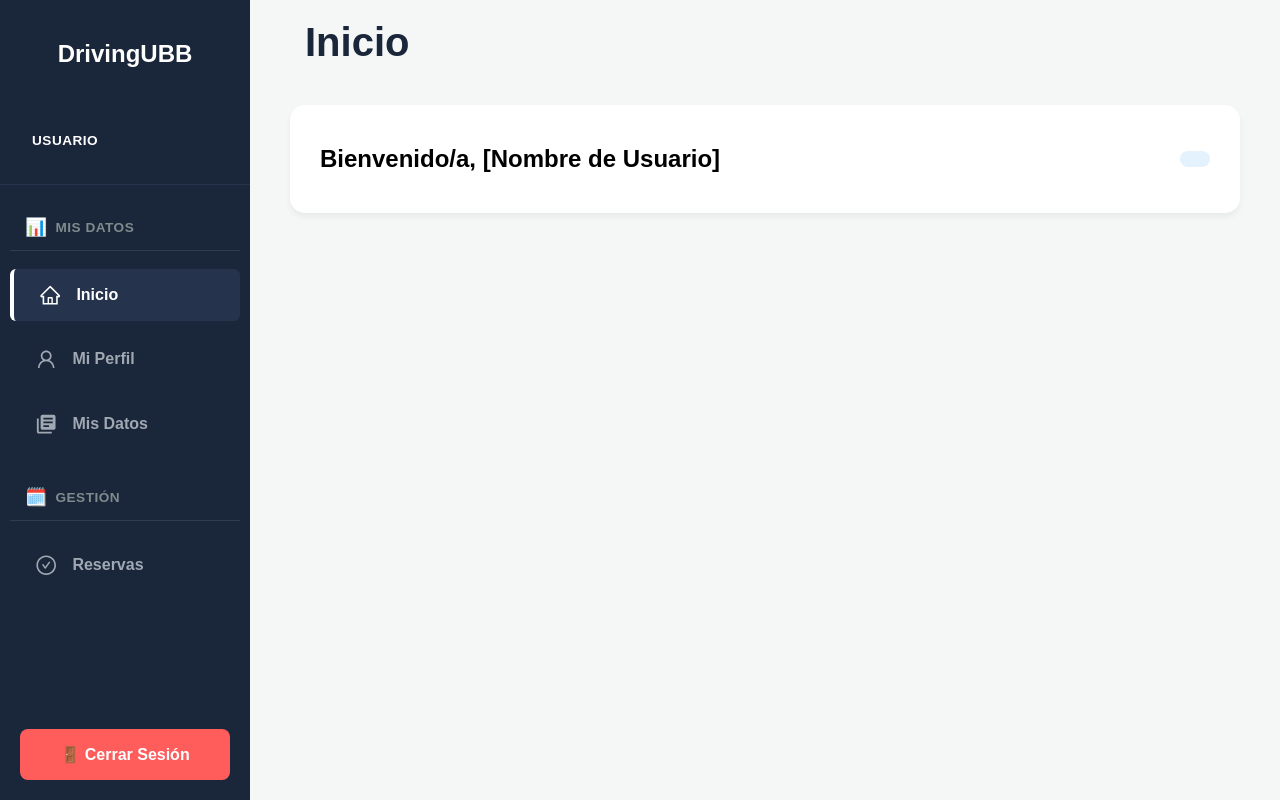
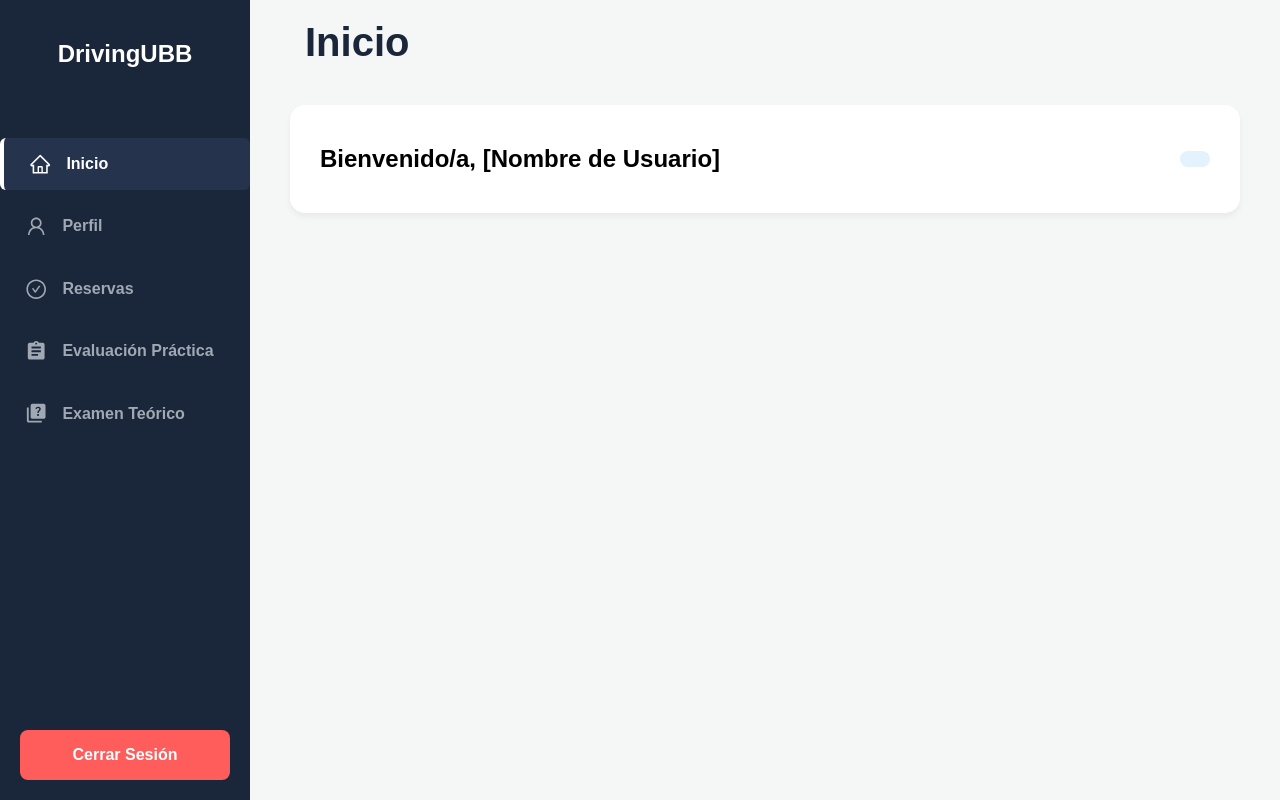
Before and after one commit to VictoRvs23/DrivingUBB, a React (Vite) app in the folder frontend/: page /home in a window 1280 px wide. Built offline with nearby package versions, Linux system fonts and the light colour scheme; sample sign-in values are in the browser's storage.

Commit message:
cambios en sidebar, añadido evaluacion practica junto a la sidebar y cambios en su presentacion

```diff
--- a/frontend/src/components/Sidebar.jsx
+++ b/frontend/src/components/Sidebar.jsx
@@ -3,9 +3,7 @@ import { useNavigate, useLocation } from 'react-router-dom';
 import { useAuth } from '../context/AuthContext';
 import { VscGitPullRequestNewChanges } from "react-icons/vsc";
 import { AiOutlineHome, AiOutlineUser, AiOutlineCheckCircle, AiOutlineMenu, AiOutlineClose } from "react-icons/ai";
-import { MdAssignment, MdQuiz, MdLibraryBooks } from 'react-icons/md';
-import { FiSettings } from 'react-icons/fi';
-import { BsGear } from 'react-icons/bs';
+import { MdAssignment, MdQuiz } from 'react-icons/md';
 import '../styles/Sidebar.css';
 
 const Sidebar = () => {
@@ -14,82 +12,41 @@ const Sidebar = () => {
     const location = useLocation();
     const [isOpen, setIsOpen] = useState(false);
 
-    // Secciones organizadas
-    const menuSections = [
-        {
-            title: 'MIS DATOS',
-            icon: '📊',
-            items: [
+    const menuItems = [
         { name: 'Inicio', icon: <AiOutlineHome />, path: '/home' },
-                { name: 'Mi Perfil', icon: <AiOutlineUser />, path: '/profile' },
-                { name: 'Mis Datos', icon: <MdLibraryBooks />, path: '/my-data' }
-            ]
-        },
-        {
-            title: 'EVALUACIONES',
-            icon: '📚',
-            condition: user?.role === 'alumno' || user?.role === 'instructor',
-            items: [
-                { name: 'Examen Teórico', icon: <MdQuiz />, path: '/examenteorico' },
+        { name: 'Perfil', icon: <AiOutlineUser />, path: '/profile' },
+        { name: 'Reservas', icon: <AiOutlineCheckCircle />, path: '/reservas' },
         { name: 'Evaluación Práctica', icon: <MdAssignment />, path: '/evaluacionpractica' },
-                { name: 'Mis Resultados', icon: <BsGear />, path: '/my-results' }
-            ]
-        },
-        {
-            title: 'GESTIÓN',
-            icon: '🗓️',
-            items: [
-                { name: 'Reservas', icon: <AiOutlineCheckCircle />, path: '/reservas' }
-            ]
-        },
-        {
-            title: 'ADMINISTRACIÓN',
-            icon: '⚙️',
-            condition: user?.role === 'secretaria',
-            items: [
-                { name: 'Solicitudes Pendientes', icon: <VscGitPullRequestNewChanges />, path: '/admin/pending' },
-                { name: 'Crear Preguntas', icon: <FiSettings />, path: '/admin/create-questions' }
-            ]
+        { name: 'Examen Teórico', icon: <MdQuiz />, path: '/examenteorico' }
+    ];
+
+    if (user?.role === 'secretaria') {
+        menuItems.push({
+            name: 'Solicitudes',
+            icon: <VscGitPullRequestNewChanges />,
+            path: '/admin/pending'
+        });
     }
-    ];
 
     const toggleMenu = () => setIsOpen(!isOpen);
 
     return (
         <>
+            {/* un boton para ocultar o mostrar la sidebar */}
             <button className="mobile-nav-toggle" onClick={toggleMenu}>
                 {isOpen ? <AiOutlineClose /> : <AiOutlineMenu />}
             </button>
 
+            {/* cosas para el celular, solo es una prueba */}
             {isOpen && <div className="sidebar-overlay" onClick={toggleMenu}></div>}
 
             <div className={`sidebar ${isOpen ? 'open' : ''}`}>
-                {/* Header mejorado con badge de rol */}
-                <div className="sidebar-header">
-                    <h2 className="sidebar-logo">DrivingUBB</h2>
-                    <div className="user-info">
-                        <span className="user-name">{user?.nombre || 'Usuario'}</span>
-                        <span className={`role-badge role-${user?.role}`}>
-                            {user?.role === 'alumno' ? '👤 Alumno' :
-                             user?.role === 'secretaria' ? '⚙️ Admin' :
-                             user?.role === 'instructor' ? '🚗 Instructor' : 'Usuario'}
-                        </span>
-                    </div>
+                <div className="sidebar-logo">
+                    <h2>DrivingUBB</h2>
                 </div>
 
                 <nav className="sidebar-nav">
-                    {menuSections.map((section, idx) => {
-                        // Mostrar sección solo si cumple condición (o no tiene condición = siempre mostrar)
-                        if (section.condition === false) return null;
-
-                        return (
-                            <div key={idx} className="nav-section">
-                                <div className="section-title">
-                                    <span className="section-icon">{section.icon}</span>
-                                    <span>{section.title}</span>
-                                </div>
-                                <div className="section-items">
-                                    {section.items.map((item) => (
+                    {menuItems.map((item) => (
                         <button
                             key={item.name}
                             className={`nav-item ${location.pathname === item.path ? 'active' : ''}`}
@@ -102,15 +59,11 @@ const Sidebar = () => {
                             <span className="sidebar-text">{item.name}</span>
                         </button>
                     ))}
-                                </div>
-                            </div>
-                        );
-                    })}
                 </nav>
 
                 <div className="sidebar-footer">
                     <button className="btn-logout" onClick={() => { logout(); navigate('/login'); }}>
-                        🚪 Cerrar Sesión
+                        Cerrar Sesión
                     </button>
                 </div>
             </div>
--- a/frontend/src/pages/EvaluacionPractica.jsx
+++ b/frontend/src/pages/EvaluacionPractica.jsx
@@ -1,4 +1,5 @@
 import {useState} from "react";
+import Sidebar from "../components/Sidebar.jsx";
 import { useAuth } from "../context/AuthContext";
 import {
     crearEvaluacionRequest,
@@ -6,6 +7,7 @@ import {
     finalizarEvaluacionRequest,
 } from "../services/evaluacionpractica.service.js";
 import "../styles/EvaluacionPractica.css";
+import "../styles/Home.css";
 
 const EvaluacionPractica = () => {
     const { user } = useAuth(); // ✅ Traer datos del usuario autenticado
@@ -138,8 +140,13 @@ const handleFinalizarEvaluacion=async(e)=>{
 };
 
     return(
+    <div className="dashboard-layout">
+    <Sidebar />
+    <main className="main-content">
+        <header className="content-header">
+            <h1>Evaluacion Practica</h1>
+        </header>
     <div className="evaluacion-practica-container">
-        <h1>Evaluacion Practica</h1>
         {error && <div className="error-message">{error}</div>}
 
         {step === 1 && (
@@ -308,6 +315,8 @@ const handleFinalizarEvaluacion=async(e)=>{
         </button>
     </div>
 )}
+            </div>
+        </main>
     </div>
 );
 };
--- a/frontend/src/styles/EvaluacionPractica.css
+++ b/frontend/src/styles/EvaluacionPractica.css
@@ -1,11 +1,10 @@
-/* Contenedor principal */
+/*contenedor principal */
 .evaluacion-practica-container {
-    max-width: 900px;
+    width: 100%;
+    max-width: 1200px;
     margin: 0 auto;
-    padding: 40px 20px;
+    padding:20px 0;
     font-family: 'Segoe UI', Tahoma, Geneva, Verdana, sans-serif;
-    background: linear-gradient(135deg, #f5f7fa 0%, #c3cfe2 100%);
-    min-height: 100vh;
 }
 
 .evaluacion-practica-container h1 {
@@ -58,25 +57,6 @@
     font-size: 1.8rem;
     border-bottom: 3px solid #3498db;
     padding-bottom: 10px;
-}
-
-/* Información del estudiante */
-.estudiante-info {
-    background: linear-gradient(135deg, #ecf0f1 0%, #d5dbdb 100%);
-    padding: 15px 20px;
-    border-radius: 8px;
-    margin-bottom: 25px;
-    border-left: 4px solid #3498db;
-}
-
-.estudiante-info p {
-    margin: 8px 0;
-    color: #2c3e50;
-    font-size: 1rem;
-}
-
-.estudiante-info strong {
-    color: #34495e;
 }
 
 .form-group {
--- a/frontend/src/styles/Sidebar.css
+++ b/frontend/src/styles/Sidebar.css
@@ -12,85 +12,6 @@
 .sidebar-logo {
     text-align: center;
     margin-bottom: 40px;
-}
-
-/* Header mejorado con información del usuario */
-.sidebar-header {
-    padding: 0 20px 30px 20px;
-    border-bottom: 1px solid #25334d;
-    margin-bottom: 20px;
-}
-
-.sidebar-header .sidebar-logo {
-    margin-bottom: 15px;
-}
-
-.user-info {
-    display: flex;
-    flex-direction: column;
-    gap: 8px;
-}
-
-.user-name {
-    font-size: 0.95rem;
-    font-weight: 600;
-    color: white;
-}
-
-.role-badge {
-    display: inline-block;
-    padding: 6px 12px;
-    border-radius: 20px;
-    font-size: 0.85rem;
-    font-weight: 600;
-    text-transform: uppercase;
-    letter-spacing: 0.5px;
-    width: fit-content;
-}
-
-.role-alumno {
-    background-color: #3498db;
-    color: white;
-}
-
-.role-instructor {
-    background-color: #e74c3c;
-    color: white;
-}
-
-.role-secretaria {
-    background-color: #27ae60;
-    color: white;
-}
-
-/* Secciones del menú */
-.nav-section {
-    margin-bottom: 25px;
-    padding: 0 10px;
-}
-
-.section-title {
-    display: flex;
-    align-items: center;
-    gap: 8px;
-    padding: 12px 15px;
-    font-size: 0.85rem;
-    font-weight: 700;
-    color: #7f8c8d;
-    text-transform: uppercase;
-    letter-spacing: 0.5px;
-    margin-bottom: 8px;
-    border-bottom: 1px solid rgba(255, 255, 255, 0.1);
-}
-
-.section-icon {
-    font-size: 1.1rem;
-}
-
-.section-items {
-    display: flex;
-    flex-direction: column;
-    gap: 2px;
 }
 
 .sidebar-nav {
@@ -147,8 +68,7 @@
     box-shadow: 0 4px 12px rgba(255, 92, 92, 0.3);
 }
 
-
-/* Es una prueba para el celular */
+/* Mobile */
 .mobile-nav-toggle {
     display: none;
     position: fixed;
```
Lines whose indentation alone changed are shown as unchanged.
